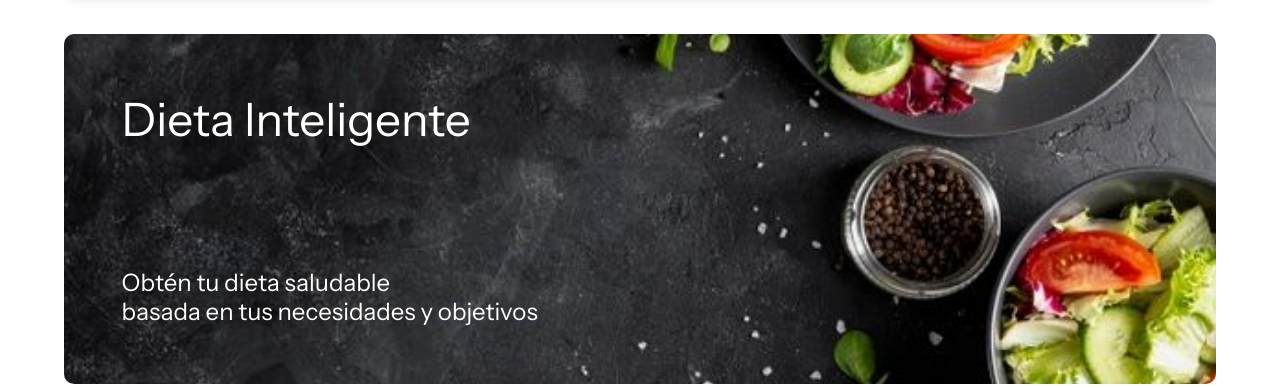
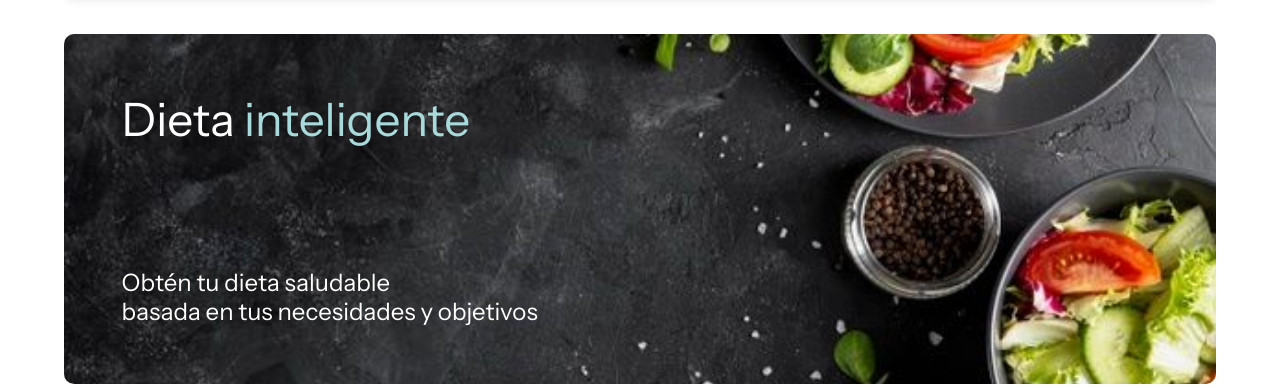
Before and after one commit to alekseisavinok6/dietaApp, a PHP site: page /dietaApp/ in a window 1280 px wide. Shown: the part 110-498 px from the top of the page. Run offline with PHP 8.4, Linux system fonts and the light colour scheme; some libraries are stand-ins or nearby versions.

Commit message:
cambios en index.php (texto principal)

```diff
--- a/index.php
+++ b/index.php
@@ -11,6 +11,17 @@
       href="https://fonts.googleapis.com/css2?family=Instrument+Sans:ital,wght@0,400..700;1,400..700&display=swap"
       rel="stylesheet"
     />
+    <style>
+    #changing-word {
+    display: inline-block;
+    transition: transform 0.5s ease, opacity 0.5s ease, color 0.5s ease;
+    text-transform: lowercase;
+    }
+    .slide-out {
+    transform: translateY(-10px);
+    opacity: 0;
+    }
+    </style>
   </head>
   <body>
     <?php
@@ -20,7 +31,7 @@
     <div class="container flex-c">
       <?php include "components/navbar.php"?>
         <header class="banner flex-c">
-            <h1>Dieta <span class="word"><span id="changing-word">Inteligente</span></span></h1>
+            <h1>Dieta <span class="word"><span id="changing-word">inteligente</span></span></h1>
             <p class="text-lg">
               Obtén tu dieta saludable <br />
               basada en tus necesidades y objetivos
--- a/js/app.js
+++ b/js/app.js
@@ -1,29 +1,27 @@
-// Proyecto: Generador de Dietas
-// Año: 2025
-// Licencia: Uso académico solamente - Prohibida su redistribución, modificación o comercialización sin autorización.
+const palabras = [
+  { texto: "inteligente", color: "#A8DADC" },
+  { texto: "nutritiva", color: "#F39C12" },
+  { texto: "saludable", color: "#FFE8D6" },
+  { texto: "equilibrada", color: "#E0FBFC" },
+  { texto: "personalizada", color: "#FCE4EC" }
+];
 
-// ANIMACIÓN PALABRA PÁGINA PRINCIPAL
-const palabras = [
-  "Inteligente",
-  "Nutritiva",
-  "Saludable",
-  "Equilibrada",
-  "Personalizada",
-];
 let index = 0;
-
 const wordElement = document.getElementById("changing-word");
 
+// Inicializar color y animación
+wordElement.style.color = palabras[0].color;
+
 setInterval(() => {
-  // Animación de salida
-  wordElement.style.animation = "slide-out 0.5s ease forwards";
+  wordElement.classList.remove("slide-in");
+  wordElement.classList.add("slide-out");
 
   setTimeout(() => {
-    // Cambiar palabra
     index = (index + 1) % palabras.length;
-    wordElement.textContent = palabras[index];
+    wordElement.textContent = palabras[index].texto;
+    wordElement.style.color = palabras[index].color;
 
-    // Reiniciar animación entrada
-    wordElement.style.animation = "slide-in 0.5s ease forwards";
+    wordElement.classList.remove("slide-out");
+    wordElement.classList.add("slide-in");
   }, 500);
 }, 3000);
```
